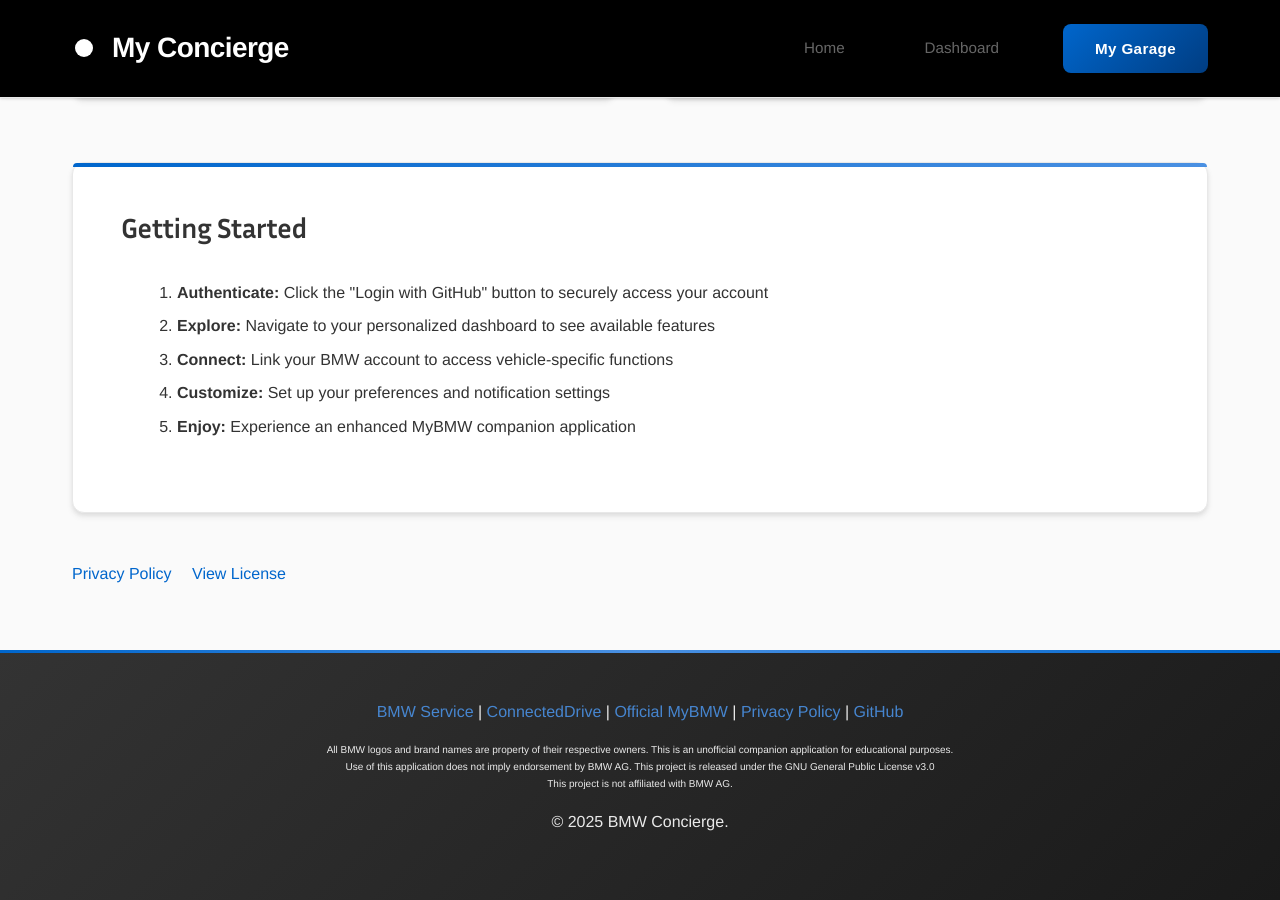
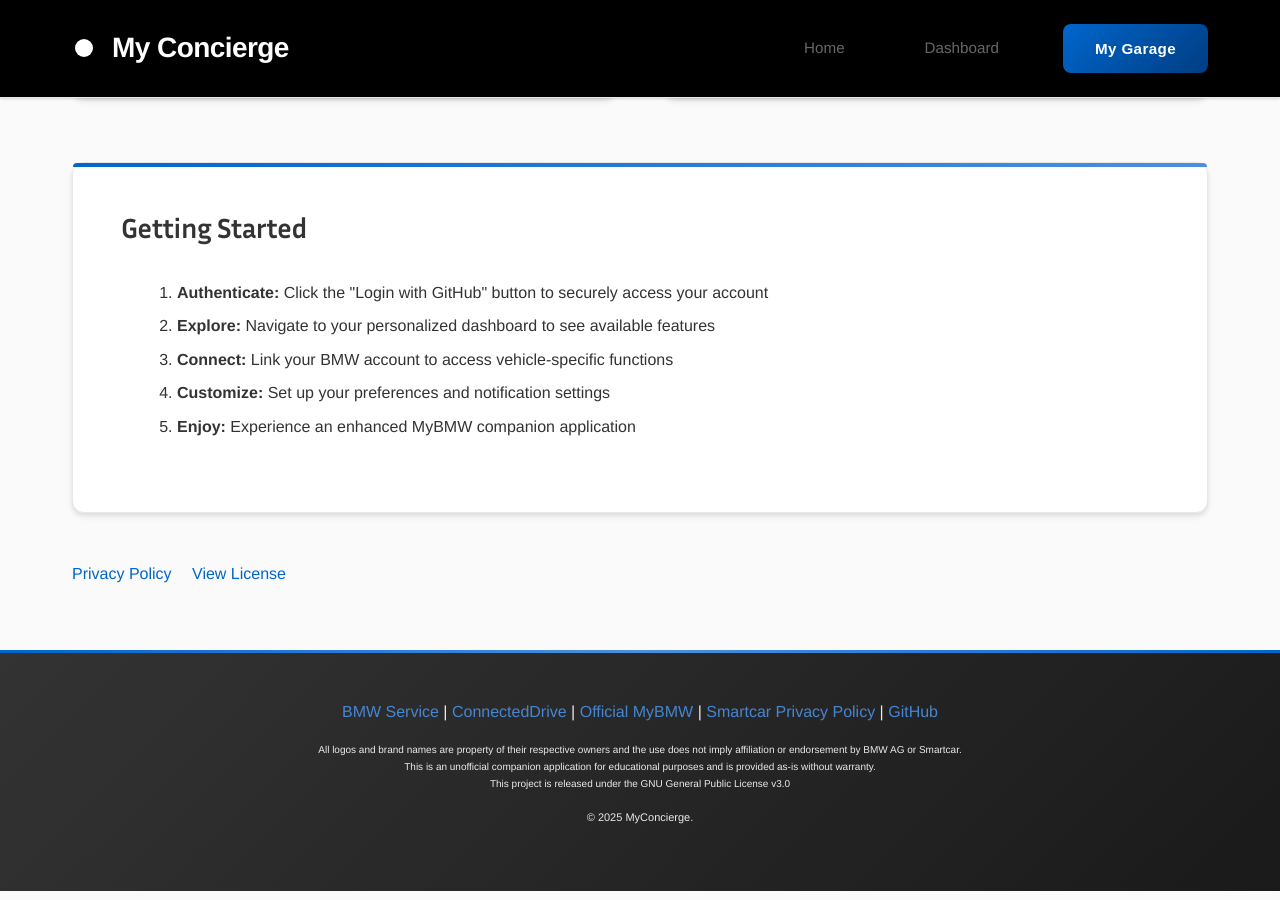
Before and after one commit to chatala1/BMW-Concierge, a Jekyll site: the page built from index.html, in a window 1280 px wide and 900 px high, scrolled down 2196 px. Built offline with Jekyll 4.4.1, drawn with Linux system fonts in a browser that asks for light colours.

Commit message:
Update default.html

```diff
--- a/_layouts/default.html
+++ b/_layouts/default.html
@@ -66,15 +66,16 @@
                 <a href="https://www.bmw.com/en/footer/service-and-support.html" target="_blank">BMW Service</a> |
                 <a href="https://www.bmw.com/en/automotive-life/connected-drive.html" target="_blank">ConnectedDrive</a> |
                 <a href="https://www.bmw.com/en/myaccount.html" target="_blank">Official MyBMW</a> |
+                <a href="https://smartcar.com" target="_blank">Smartcar</a>
                 <a href="{{ '/privacy.html' | relative_url }}">Privacy Policy</a> |
                 <a href="https://github.com/{{ site.github_username }}/BMW-Concierge" target="_blank">GitHub</a>
             </p>
 
-            <p style="font-size: 10px;">All BMW logos and brand names are property of their respective owners. This is an unofficial companion application for educational purposes.<br>
-            Use of this application does not imply endorsement by BMW AG. This project is released under the GNU General Public License v3.0<br>
-            This project is not affiliated with BMW AG.</p>
+            <p style="font-size: 10px;">All logos and brand names are property of their respective owners and the use does not imply affiliation or endorsement by BMW AG or Smartcar.<br>
+            This is an unofficial companion application for educational purposes and is provided as-is without warranty.<br>
+            This project is released under the GNU General Public License v3.0<br>
 
-            <p>&copy; {{ 'now' | date: "%Y" }} BMW Concierge. </p>
+            <p style="font-size: 11px;">&copy; {{ 'now' | date: "%Y" }} MyConcierge. </p>
         </div>
     </footer>
 
```
